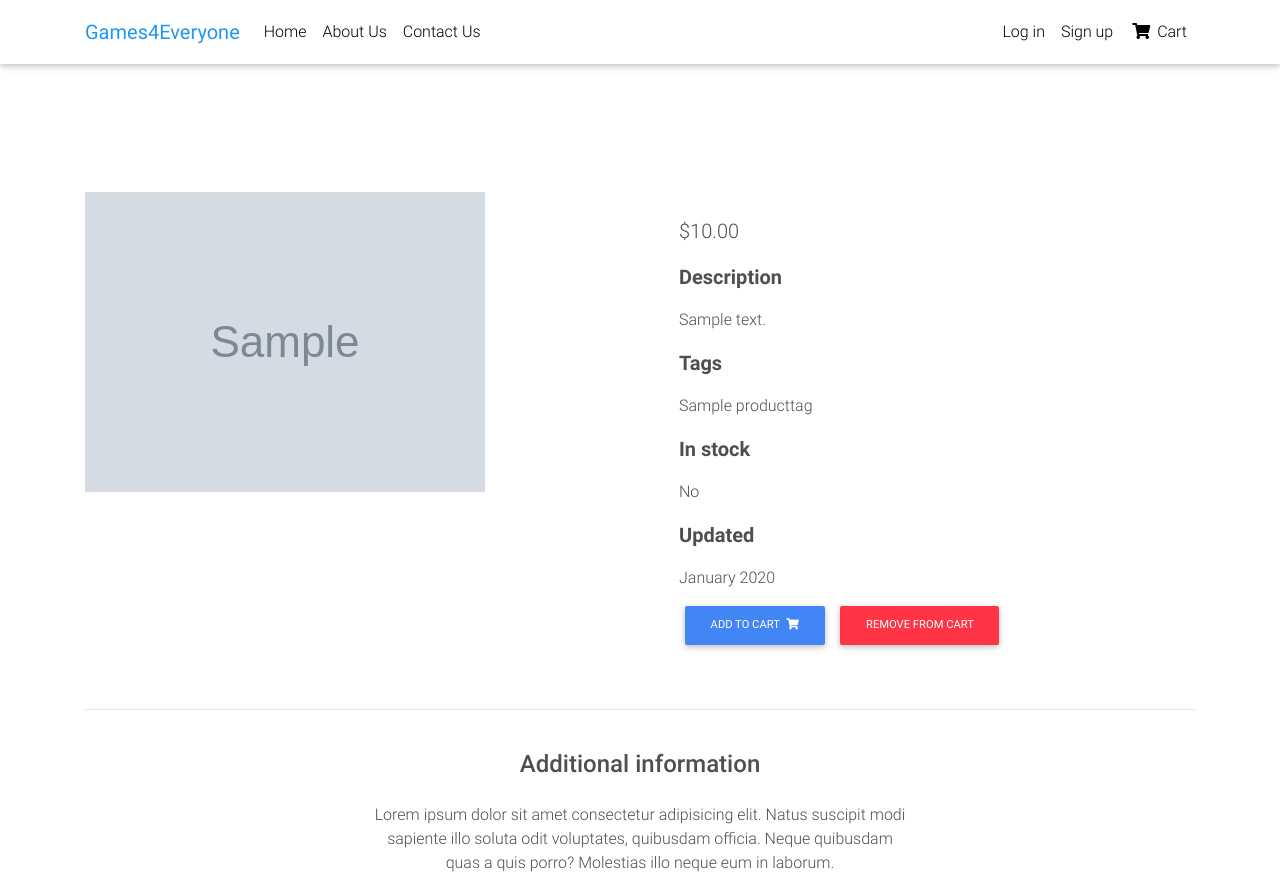
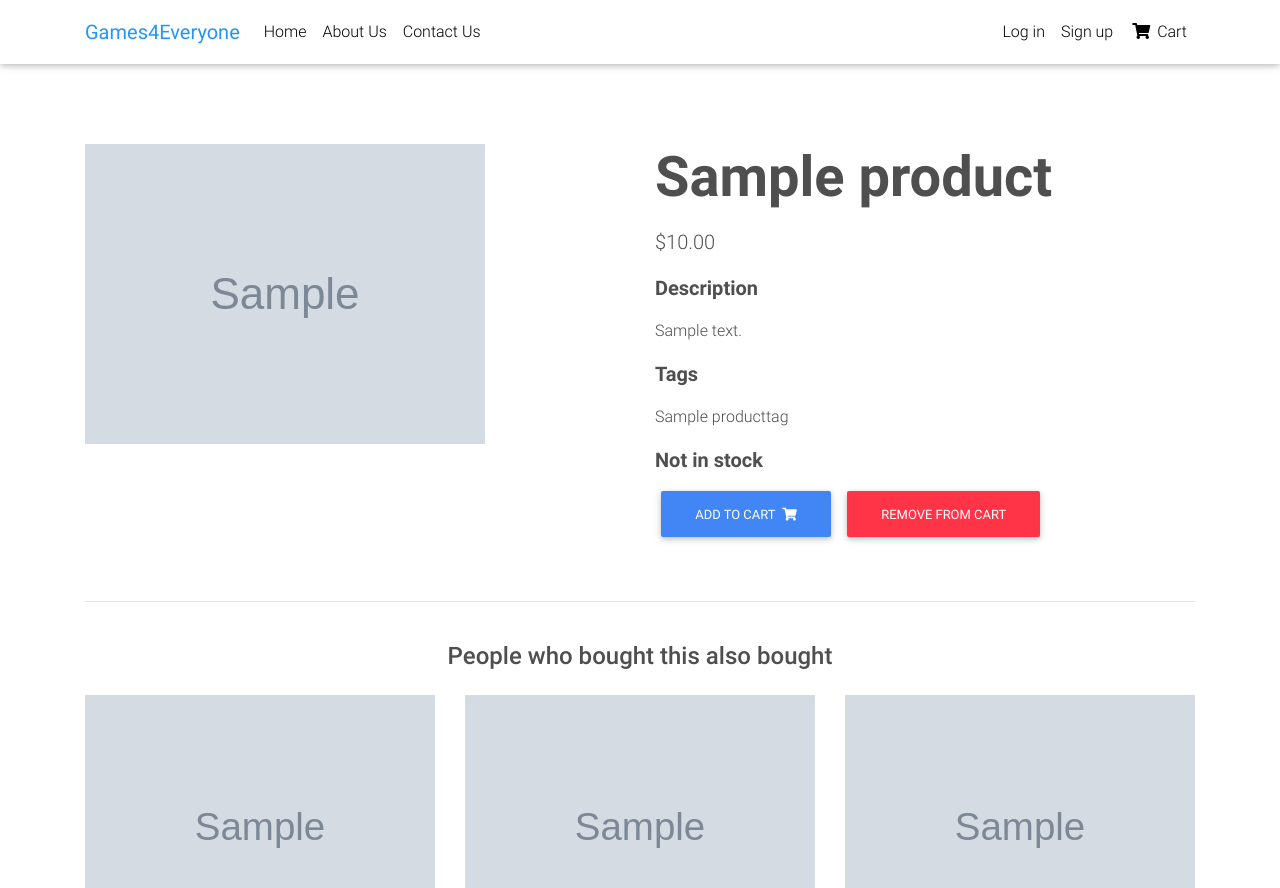
Before and after one commit to shibutd/games_ecommerce, a Django app: a page that uses games/templates/product_detail.html in a window 1280 px wide. Shown: the top 888 px of the page. Run offline with Django 3.2, Linux system fonts and the light colour scheme; tables that the repository leaves empty hold one stand-in row (values such as "Sample post"); grey boxes marked "Sample" are stand-in pictures; data that the repository does not hold is empty; some libraries are stand-ins or nearby versions; some web fonts are replaced.

Commit message:
added recomendations

```diff
--- a/games/factories.py
+++ b/games/factories.py
@@ -18,8 +18,8 @@ class ProductFactory(factory.django.DjangoModelFactory):
     class Meta:
         model = models.Product
 
-    name = factory.Faker('name')
-    slug = factory.Faker('slug')
+    name = factory.Sequence(lambda n: 'product {}'.format(n))
+    slug = factory.Sequence(lambda n: 'product-{}'.format(n))
     price = factory.fuzzy.FuzzyDecimal(10.0, 100.0, 2)
 
 
--- /dev/null
+++ b/games/recommender.py
@@ -0,0 +1,35 @@
+import redis
+from django.conf import settings
+from . import models
+
+
+r = redis.Redis(host=settings.REDIS_HOST,
+                port=settings.REDIS_PORT,
+                db=settings.REDIS_DB)
+
+
+class Recommender(object):
+
+    def get_product_key(self, id):
+        return 'product:{}:purchased_with'.format(id)
+
+    def products_bought(self, products):
+        product_ids = [p.id for p in products]
+        for product_id in product_ids:
+            for with_id in product_ids:
+                # get the other products bought with each product
+                if product_id != with_id:
+                    # increment score for product purchased together
+                    r.zincrby(
+                        self.get_product_key(product_id), 1, with_id)
+
+    def suggest_products(self, product, max_results=3):
+        suggestions = r.zrange(
+            self.get_product_key(product.id), 0, -1, desc=True)[:max_results]
+        suggested_products_ids = [int(id) for id in suggestions]
+        # get suggested products and sort by order of appearance
+        suggested_products = list(models.Product.objects.filter(
+            id__in=suggested_products_ids))
+        suggested_products.sort(
+            key=lambda x: suggested_products_ids.index(x.id))
+        return suggested_products
--- a/games/templates/order_summary.html
+++ b/games/templates/order_summary.html
@@ -4,7 +4,6 @@
 
 {% block content %}
 
-{% with request.cart as cart %}
 <main>
   <div class="container">
     <section class="mt-4 mb-5">
@@ -102,6 +101,5 @@
     </section>
   </div>
 </main>
-{% endwith %}
 
 {% endblock content %}
--- a/games/templates/product_detail.html
+++ b/games/templates/product_detail.html
@@ -4,14 +4,11 @@
 
 {% block content %}
 
-<!--Main layout-->
 <main class="mt-5 pt-4">
-  <div class="container dark-grey-text mt-5">
+  <div class="container dark-grey-text">
 
-    <!--Grid row-->
     <div class="row wow fadeIn">
 
-      <!--Grid column-->
       <div class="col-md-6 mb-4">
 
         {% for image in product.images.all %}
@@ -19,19 +16,18 @@
         {% endfor %}
 
       </div>
-      <!--Grid column-->
 
-      <!--Grid column-->
       <div class="col-md-6 mb-4">
 
-        <!--Content-->
-        <div class="p-4">
+        <div class="pb-4">
 
-          <!--<div class="mb-3">
+          <p class="lead display-4 font-weight-bold">{{ product.name }}</p>
+
+          <div class="mb-3">
             <a href="">
               <span class="badge purple mr-1">{{ object.get_category_display }}</span>
             </a>
-          </div>-->
+          </div>
 
           <p class="lead">
             {% if product.discount_price %}
@@ -50,91 +46,60 @@
           <p class="lead font-weight-bold">Tags</p>
             <p>{{ product.tags.all|join:", "|default:"No tags available" }}</p>
 
-          <p class="lead font-weight-bold">In stock</p>
-            <p>{{ product.in_stock|yesno|capfirst }}</p>
+          {% if product.in_stock %}
 
-          <p class="lead font-weight-bold">Updated</p>
-            <p>{{ product.date_updated|date:"F Y" }}</p>
+            <p class="lead font-weight-bold">In stock</p>
 
-          <!-- <form class="d-flex justify-content-left">
-            <input type="number" value="1" aria-label="Search" class="form-control" style="width: 100px">
-            <button class="btn btn-primary btn-md my-0 p" type="submit">Add to cart
-              <i class="fas fa-shopping-cart ml-1"></i>
-            </button>
+          {% else %}
 
-          </form> -->
-            <a
-              href="{{ product.get_add_to_cart_url }}"
-              class="btn btn-primary btn-md my-0 p">Add to cart
+            <p class="lead font-weight-bold">Not in stock</p>
+
+          {% endif %}
+
+            <a href="{{ product.get_add_to_cart_url }}"
+              class="btn btn-primary btn-big my-0 p">Add to cart
               <i class="fas fa-shopping-cart ml-1"></i>
             </a>
-            <a
-              href="{{ product.get_remove_from_cart_url }}"
-              class="btn btn-danger btn-md my-0 p">Remove from cart
+            <a href="{{ product.get_remove_from_cart_url }}"
+              class="btn btn-danger btn-big my-0 p">Remove from cart
             </a>
 
-
         </div>
-        <!--Content-->
 
       </div>
-      <!--Grid column-->
 
     </div>
-    <!--Grid row-->
 
     <hr>
 
-    <!--Grid row-->
     <div class="row d-flex justify-content-center wow fadeIn">
 
-      <!--Grid column-->
       <div class="col-md-6 text-center">
 
-        <h4 class="my-4 h4">Additional information</h4>
-
-        <p>Lorem ipsum dolor sit amet consectetur adipisicing elit. Natus suscipit modi sapiente illo soluta odit
-          voluptates,
-          quibusdam officia. Neque quibusdam quas a quis porro? Molestias illo neque eum in laborum.</p>
+        <h4 class="my-4 h4">People who bought this also bought</h4>
 
       </div>
-      <!--Grid column-->
 
     </div>
-    <!--Grid row-->
 
-    <!--Grid row-->
     <div class="row wow fadeIn">
 
-      <!--Grid column-->
+      {% for product in suggested_products %}
+
       <div class="col-lg-4 col-md-12 mb-4">
 
-        <img src="https://mdbootstrap.com/img/Photos/Horizontal/E-commerce/Products/11.jpg" class="img-fluid" alt="">
+        <a href="{{ product.get_absolute_url }}">
+          <img src="{{ product.images.first.thumbnail.url }}" class="img-fluid" alt="">
+          <div class="mask rgba-white-slight"></div>
+        </a>
 
       </div>
-      <!--Grid column-->
 
-      <!--Grid column-->
-      <div class="col-lg-4 col-md-6 mb-4">
-
-        <img src="https://mdbootstrap.com/img/Photos/Horizontal/E-commerce/Products/12.jpg" class="img-fluid" alt="">
-
-      </div>
-      <!--Grid column-->
-
-      <!--Grid column-->
-      <div class="col-lg-4 col-md-6 mb-4">
-
-        <img src="https://mdbootstrap.com/img/Photos/Horizontal/E-commerce/Products/13.jpg" class="img-fluid" alt="">
-
-      </div>
-      <!--Grid column-->
+      {% endfor %}
 
     </div>
-    <!--Grid row-->
 
   </div>
 </main>
-<!--Main layout-->
 
 {% endblock content %}
--- a/games/views.py
+++ b/games/views.py
@@ -1,3 +1,5 @@
+import logging
+import random
 from functools import wraps
 from django.contrib import messages
 from django.shortcuts import render, redirect, get_object_or_404, resolve_url
@@ -7,9 +9,9 @@ from django.views.generic.base import View
 from django.contrib.auth.mixins import AccessMixin
 from django.contrib.auth.views import redirect_to_login
 from . import forms, models
+from .recommender import Recommender
 
 
-import logging
 logger = logging.getLogger(__name__)
 
 
@@ -34,6 +36,17 @@ class ProductDetailView(DetailView):
     template_name = 'product_detail.html'
     model = models.Product
     context_object_name = 'product'
+
+    def get_context_data(self, **kwargs):
+        context = super().get_context_data(**kwargs)
+        r = Recommender()
+        product = self.get_object()
+        suggested_products = r.suggest_products(product)
+        if not suggested_products:
+            suggested_products = random.choices(
+                models.Product.objects.all(), k=3)
+        context['suggested_products'] = suggested_products
+        return context
 
 
 class ContactUsView(FormView):
@@ -305,22 +318,6 @@ def cartline_is_valid(func):
     return wrapper
 
 
-# def cartline_is_valid(cart, slug):
-#     """
-#     Check if product exists in cart.
-#     """
-#     if not cart:
-#         return False
-#     product = get_object_or_404(models.Product, slug=slug)
-
-#     try:
-#         cartline = models.CartLine.objects.get(
-#             cart=cart, product=product)
-#     except models.CartLine.DoesNotExist:
-#         return False
-#     return cartline
-
-
 @cartline_is_valid
 def remove_single_from_cart(request, slug, cartline):
     """
@@ -329,12 +326,8 @@ def remove_single_from_cart(request, slug, cartline):
     if cartline.quantity > 1:
         cartline.quantity -= 1
 
-        logger.debug(f'{cartline.quantity}')
-
         cartline.save()
         return redirect('games:order-summary')
-
-    logger.debug(f'{cartline.quantity}')
 
     return redirect('games:order-summary')
 
--- a/games_ecommerce/urls.py
+++ b/games_ecommerce/urls.py
@@ -23,3 +23,9 @@ urlpatterns = [
     path('accounts/', include('allauth.urls')),
     path('', include('games.urls', namespace='games')),
 ] + static(settings.MEDIA_URL, document_root=settings.MEDIA_ROOT)
+
+if settings.DEBUG:
+    import debug_toolbar
+    urlpatterns = [
+        path('__debug__/', include(debug_toolbar.urls)),
+    ] + urlpatterns
--- a/requirements.txt
+++ b/requirements.txt
@@ -5,8 +5,9 @@ defusedxml==0.6.0
 Django==3.0.8
 django-allauth==0.42.0
 django-countries==6.1.2
-django-crispy-forms==1.9.1
-django-extensions==3.0.2
+django-crispy-forms==1.9.2
+django-debug-toolbar==2.2
+django-extensions==3.0.3
 factory-boy==2.12.0
 Faker==4.1.1
 idna==2.10
@@ -16,6 +17,7 @@ psycopg2==2.8.5
 python-dateutil==2.8.1
 python3-openid==3.2.0
 pytz==2020.1
+redis==3.5.3
 requests==2.24.0
 requests-oauthlib==1.3.0
 six==1.15.0
```
Also changed, not shown: games/tests/test_recommender.py (added, +95 -0 lines), games_ecommerce/settings.py (+18 -2 lines), 2 other files.
